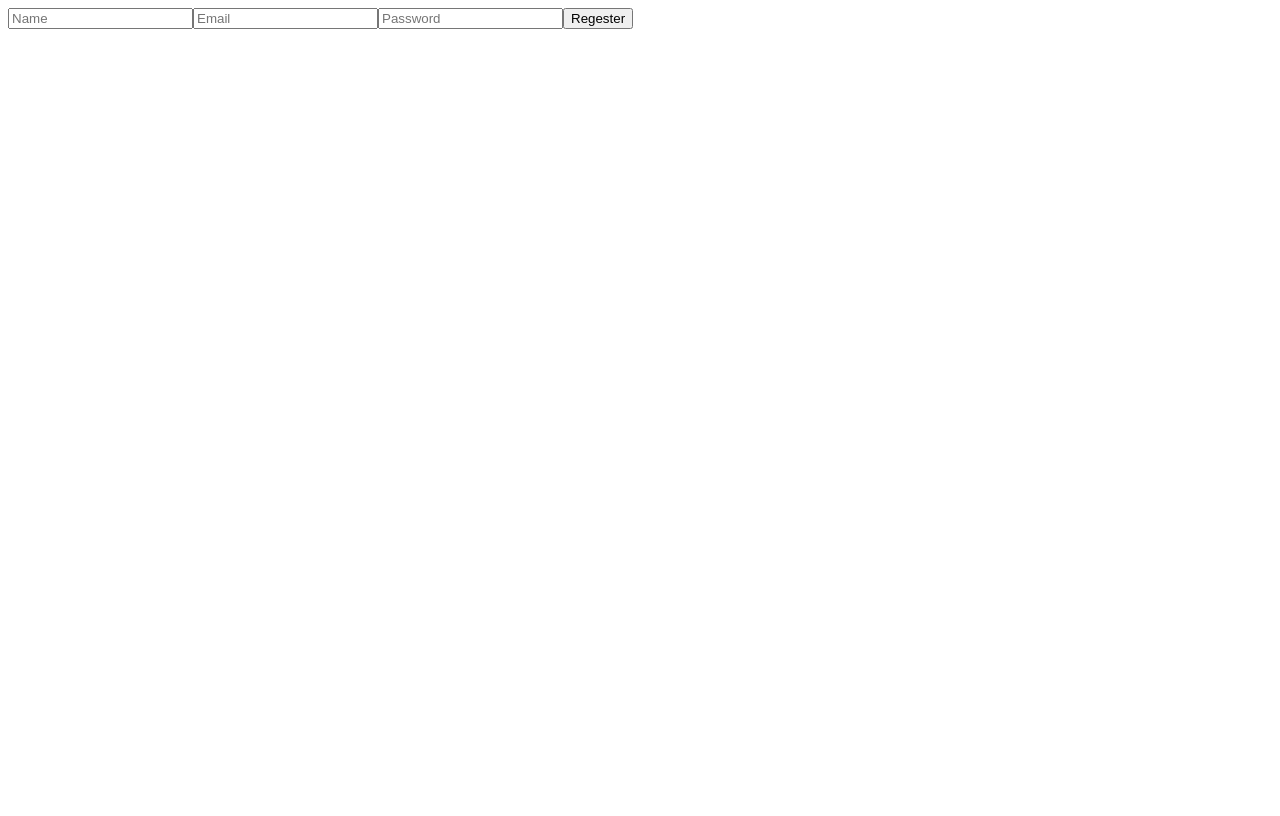
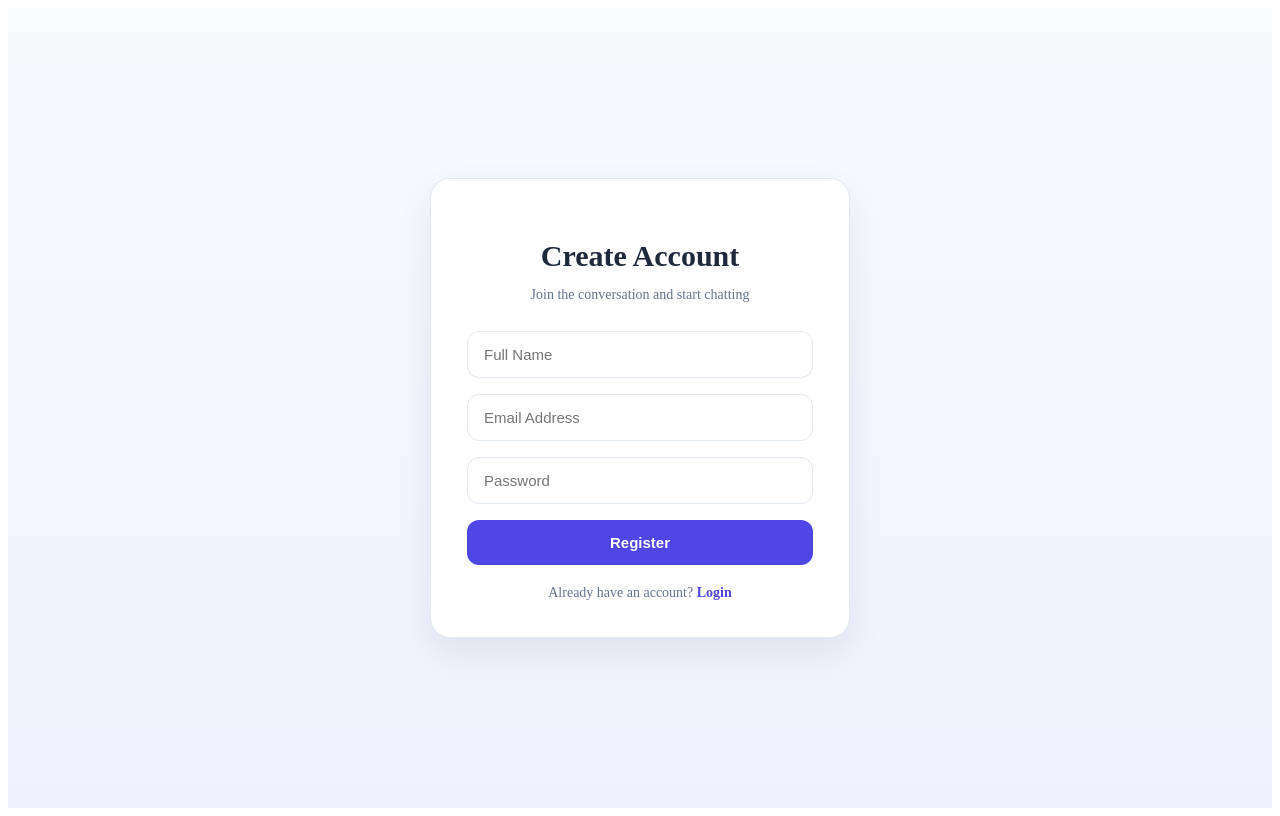
Before and after one commit to sumitjadhav128/Chat-App, a React (Vite) app in the folder client/: page / in a window 1280 px wide. Built offline with nearby package versions, Linux system fonts and the light colour scheme; no server answers.

Commit message:
backend api updated

```diff
--- a/client/src/pages/LoginPage.jsx
+++ b/client/src/pages/LoginPage.jsx
@@ -1,7 +1,8 @@
 import { useState, useContext } from "react";
 import API from "../services/api";
 import { AuthContext } from "../context/AuthContext";
-import { useNavigate } from "react-router-dom";
+import { useNavigate, Link } from "react-router-dom";
+import "../styles/auth.css"
 
 export default function LoginPage(){
 
@@ -36,31 +37,45 @@ console.log(err);
 
 };
 
-return(
+return (
+  <div className="login-page">
+    <div className="login-card">
 
-<div>
-
-<h2>Login</h2>
+      <h2 className="login-title">Welcome Back</h2>
+      <p className="login-subtitle">
+        Login to continue chatting
+      </p>
 
       <input
+        className="login-input"
         placeholder="Email"
         value={email}
-onChange={(e)=>setEmail(e.target.value)}
+        onChange={(e) => setEmail(e.target.value)}
       />
 
       <input
+        className="login-input"
         type="password"
         placeholder="Password"
         value={password}
-onChange={(e)=>setPassword(e.target.value)}
+        onChange={(e) => setPassword(e.target.value)}
       />
 
-<button onClick={handleLogin} disabled={loading}>
-{loading? "Loading...." : "Login"}
+      <button
+        className="login-btn"
+        onClick={handleLogin}
+        disabled={loading}
+      >
+        {loading ? "Loading..." : "Login"}
       </button>
 
+      <div className="login-footer">
+  Don't have an account?{" "}
+  <Link to="/register">Register</Link>
 </div>
 
+    </div>
+  </div>
 );
 
 }
--- a/client/src/pages/RegisterPage.jsx
+++ b/client/src/pages/RegisterPage.jsx
@@ -1,5 +1,5 @@
 import { useState, useEffect } from 'react'
-import { useNavigate } from "react-router-dom"
+import { useNavigate, Link } from "react-router-dom"
  function RegisterPage() {
     const [form, setForm] = useState(
         {
@@ -22,7 +22,7 @@ import { useNavigate } from "react-router-dom"
     const handleSubmit = async (e) => {
         e.preventDefault()
 
-        const response = await fetch("http://localhost:5000/api/auth/register", {
+        const response = await fetch("https://chat-app-gr95.onrender.com/api/auth/register", {
         method: "POST",
         headers: {
             "Content-Type": "application/json"
@@ -40,15 +40,57 @@ import { useNavigate } from "react-router-dom"
         }
     }
   return (
-    <>
-    <form onSubmit={handleSubmit}>
-<input name='name' placeholder='Name' onChange={handleChange} />
-<input name='email' placeholder='Email' onChange={handleChange} />
-<input name='password' type='password' placeholder='Password' onChange={handleChange} />
-<button type='submit'>Regester</button>
-    </form>
-    </>
-  )
+  <div className="login-page">
+    <div className="login-card">
+
+      <h2 className="login-title">Create Account</h2>
+
+      <p className="login-subtitle">
+        Join the conversation and start chatting
+      </p>
+
+      <form onSubmit={handleSubmit}>
+
+        <input
+          className="login-input"
+          name="name"
+          placeholder="Full Name"
+          onChange={handleChange}
+        />
+
+        <input
+          className="login-input"
+          name="email"
+          placeholder="Email Address"
+          onChange={handleChange}
+        />
+
+        <input
+          className="login-input"
+          name="password"
+          type="password"
+          placeholder="Password"
+          onChange={handleChange}
+        />
+
+        <button
+          className="login-btn"
+          type="submit"
+        >
+          Register
+        </button>
+
+      </form>
+
+      <div className="login-footer">
+        Already have an account?
+       {" "}
+  <Link to="/login">Login</Link>
+      </div>
+
+    </div>
+  </div>
+);
 }
 
 export default RegisterPage
--- a/client/src/services/api.js
+++ b/client/src/services/api.js
@@ -10,7 +10,8 @@
 import axios from "axios";
 
 const API = axios.create({
-  baseURL: "http://192.168.59.196:5000/api"
+  // baseURL: "http://192.168.59.196:5000/api",
+  baseURL: "https://chat-app-gr95.onrender.com/api"
 });
 
 API.interceptors.request.use((req)=>{
--- /dev/null
+++ b/client/src/styles/auth.css
@@ -0,0 +1,165 @@
+/* =========================
+   LOGIN PAGE
+========================= */
+
+:root {
+  --primary-color: #4f46e5;
+  --primary-hover: #4338ca;
+
+  --bg-main: #f8fafc;
+  --card-bg: #ffffff;
+
+  --text-main: #1e293b;
+  --text-muted: #64748b;
+
+  --border-color: #e2e8f0;
+}
+
+* {
+  box-sizing: border-box;
+}
+
+.login-page {
+  min-height: 100vh;
+
+  display: flex;
+  justify-content: center;
+  align-items: center;
+
+  padding: 20px;
+
+  background: linear-gradient(
+    180deg,
+    #f8fafc 0%,
+    #eef2ff 100%
+  );
+}
+
+.login-card {
+  width: 100%;
+  max-width: 420px;
+
+  background: var(--card-bg);
+
+  padding: 36px;
+
+  border-radius: 20px;
+
+  border: 1px solid var(--border-color);
+
+  box-shadow: 0 15px 35px rgba(15, 23, 42, 0.08);
+}
+
+.login-title {
+  text-align: center;
+
+  margin-bottom: 8px;
+
+  font-size: 30px;
+  font-weight: 700;
+
+  color: var(--text-main);
+}
+
+.login-subtitle {
+  text-align: center;
+
+  color: var(--text-muted);
+
+  font-size: 14px;
+
+  margin-bottom: 28px;
+}
+
+.login-input {
+  width: 100%;
+
+  padding: 14px 16px;
+
+  border: 1px solid var(--border-color);
+
+  border-radius: 12px;
+
+  font-size: 15px;
+
+  outline: none;
+
+  margin-bottom: 16px;
+
+  transition: all 0.2s ease;
+}
+
+.login-input:focus {
+  border-color: var(--primary-color);
+
+  box-shadow: 0 0 0 4px rgba(79, 70, 229, 0.08);
+}
+
+.login-btn {
+  width: 100%;
+
+  border: none;
+
+  background: var(--primary-color);
+  color: white;
+
+  padding: 14px;
+
+  border-radius: 12px;
+
+  font-size: 15px;
+  font-weight: 600;
+
+  cursor: pointer;
+
+  transition: all 0.2s ease;
+}
+
+.login-btn:hover:not(:disabled) {
+  background: var(--primary-hover);
+}
+
+.login-btn:disabled {
+  opacity: 0.7;
+  cursor: not-allowed;
+}
+
+.login-footer {
+  text-align: center;
+
+  margin-top: 20px;
+
+  font-size: 14px;
+
+  color: var(--text-muted);
+}
+
+.login-footer a {
+  color: var(--primary-color);
+  text-decoration: none;
+  font-weight: 600;
+}
+
+/* =========================
+   MOBILE
+========================= */
+
+@media (max-width: 768px) {
+  .login-card {
+    padding: 28px 22px;
+
+    border-radius: 16px;
+  }
+
+  .login-title {
+    font-size: 26px;
+  }
+
+  .login-input {
+    padding: 13px 14px;
+  }
+
+  .login-btn {
+    padding: 13px;
+  }
+}
```
Also changed, not shown: 1 other file (tests, documents, lock files or other folders). Lines whose indentation alone changed are shown as unchanged.
